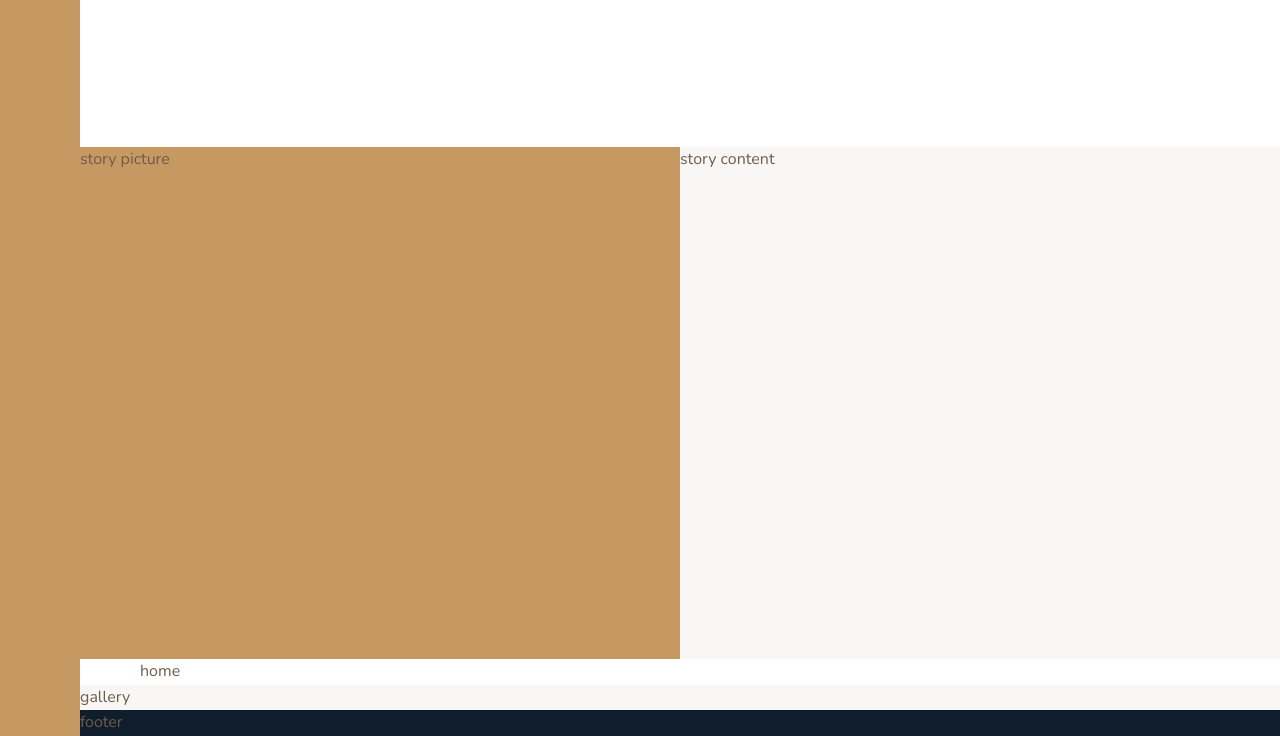
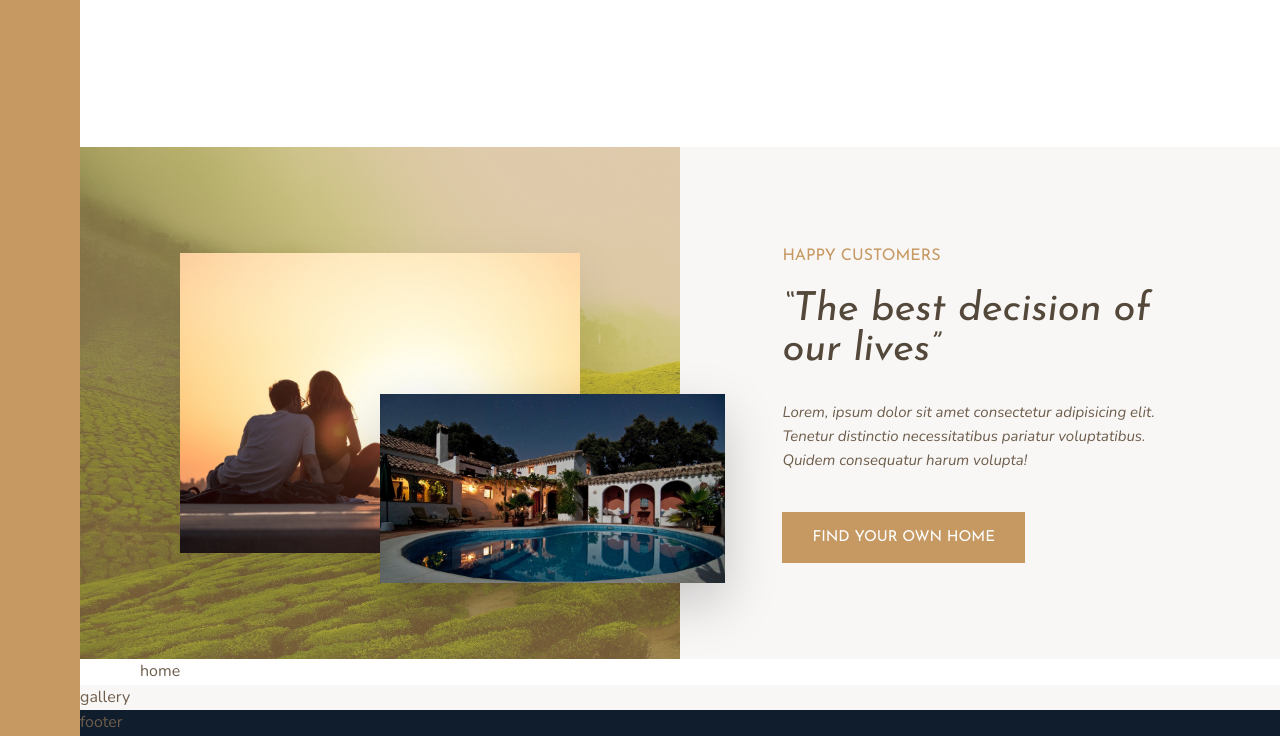
Before and after one commit to preshchima/Nexter-Project, a website: page index.html in a window 1280 px wide. Shown: the part 1161-1897 px from the top of the page. Drawn offline with nearby package versions, Linux system fonts and the light colour scheme.

Commit message:
story section design

```diff
--- a/index.html
+++ b/index.html
@@ -91,9 +91,27 @@
       </div>
     </section>
 
-    <div class="story__pictures">story picture</div>
+    <div class="story__pictures">
+      <img
+        src="img/story-1.jpeg"
+        alt="Couple with new house"
+        class="story__img--1"
+      />
+      <img src="img/story-2.jpeg" alt="New house" class="story__img--2" />
+    </div>
 
-    <div class="story__content">story content</div>
+    <div class="story__content">
+      <h3 class="heading-3 mb-sm">Happy Customers</h3>
+      <h2 class="heading-2 heading-2--dark mb-md">
+        &ldquo;The best decision of our lives&rdquo;
+      </h2>
+      <p class="story__text">
+        Lorem, ipsum dolor sit amet consectetur adipisicing elit. Tenetur
+        distinctio necessitatibus pariatur voluptatibus. Quidem consequatur
+        harum volupta!
+      </p>
+      <button class="btn">Find your own home</button>
+    </div>
 
     <section class="homes">home</section>
 
--- a/sass/_story.scss
+++ b/sass/_story.scss
@@ -1,11 +1,46 @@
 .story {
   &__pictures {
-    background-color: $color-primary;
     grid-column: full-start / col-end 4;
+    background-image: linear-gradient(
+        rgba($color-primary, 0.5),
+        rgba($color-primary, 0.5)
+      ),
+      url(../img/back.jpg);
+    background-size: cover;
+    display: grid;
+    grid-template-rows: repeat(6, 1fr);
+    grid-template-columns: repeat(6, 1fr);
+    align-items: center;
+  }
+
+  &__img--1 {
+    width: 100%;
+    grid-row: 2 / 6;
+    grid-column: 2 / 6;
+    box-shadow: 0 2rem 5rem rgba(#000, 0.1);
+  }
+
+  &__img--2 {
+    width: 115%;
+    grid-row: 4 / 6;
+    grid-column: 4 / 7;
+    z-index: 20;
+    box-shadow: 0 2rem 5rem rgba(#000, 0.2);
   }
 
   &__content {
     background-color: $color-grey-light-1;
     grid-column: col-start 5 / full-end;
+    padding: 6rem 8vw;
+
+    display: grid;
+    align-content: center;
+    justify-items: start;
+  }
+
+  &__text {
+    font-size: 1.5rem;
+    font-style: italic;
+    margin-bottom: 4rem;
   }
 }
```
Also changed, not shown: css/style.css.
